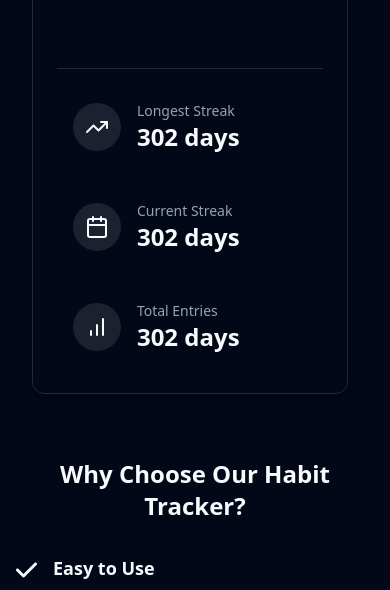
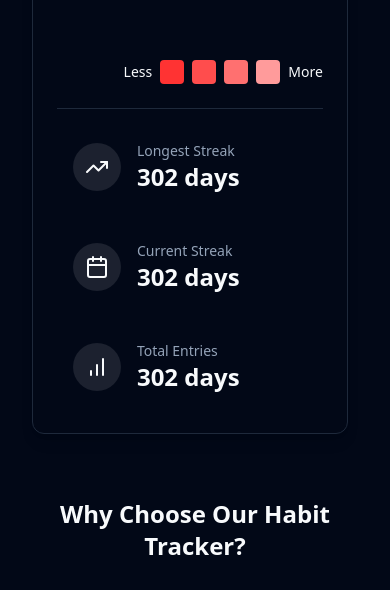
Before and after one commit to aryanbhat/habitify, a React (Vite) app: page / in a window 390 px wide. Shown: the part 1727-2317 px from the top of the page. Built offline with nearby package versions, Linux system fonts and the light colour scheme; no server answers.

Commit message:
feature: tooltip improvement, added color management

```diff
--- a/src/components/HabitCalendar.tsx
+++ b/src/components/HabitCalendar.tsx
@@ -3,6 +3,7 @@ import {
   TrendingUpIcon,
   BarChartIcon,
   Calendar,
+  CheckCircle2,
 } from "lucide-react";
 import { ResponsiveCalendar } from "@nivo/calendar";
 import { CalendarValue, HabitValue } from "@/Types/type";
@@ -29,6 +30,7 @@ import { useAppDispatch, useAppSelector } from "@/hooks/reduxHook";
 import { updateValue } from "@/stores/habitSlice/habitSlice";
 // import HabitDropDown from "./HabitDropDown";
 import { Textarea } from "./ui/textarea";
+import HabitDropDown from "./HabitDropDown";
 
 interface CalendarData {
   longestStreak: number;
@@ -72,8 +74,24 @@ export default function HabitCalendar(props: { data: HabitValue }) {
         borderRadius: "4px",
         boxShadow:
           "0 4px 6px -1px rgba(0, 0, 0, 0.1), 0 2px 4px -1px rgba(0, 0, 0, 0.06)",
+        padding: "8px 12px",
       },
     },
+  };
+
+  const toolTipStyle = {
+    background: "hsl(var(--secondary))",
+    color: "hsl(var(--secondary-foreground))",
+    fontSize: "14px",
+    // fontWeight: "bold",
+    borderRadius: "6px",
+    boxShadow:
+      "0 10px 15px -3px rgba(0, 0, 0, 0.1), 0 4px 6px -2px rgba(0, 0, 0, 0.05)",
+    padding: "10px 14px",
+    display: "flex",
+    flexDirection: "column" as const,
+    alignItems: "flex-start",
+    gap: "4px",
   };
 
   function handleTodayLog() {
@@ -113,7 +131,7 @@ export default function HabitCalendar(props: { data: HabitValue }) {
               Log Today
             </Button>
           </div>
-          {/* <HabitDropDown data={data} /> */}
+          <HabitDropDown data={data} />
         </div>{" "}
         <p className="text-sm text-muted-foreground mb-2 block">
           Click on any square in the calendar grid to view or edit the details
@@ -156,6 +174,31 @@ export default function HabitCalendar(props: { data: HabitValue }) {
               monthBorderColor="#020817"
               dayBorderWidth={2}
               dayBorderColor="#020817"
+              tooltip={({ day, value }) => (
+                <div style={toolTipStyle}>
+                  <span style={{ fontSize: "16px" }}>
+                    {new Date(day).toLocaleDateString("en-US", {
+                      weekday: "short",
+                      month: "short",
+                      day: "numeric",
+                    })}
+                  </span>
+                  {data.type === "checkbox" ? (
+                    <span
+                      style={{
+                        display: "flex",
+                        alignItems: "center",
+                        gap: "4px",
+                      }}
+                    >
+                      {value ? <CheckCircle2 size={16} /> : null}
+                      {value ? "Completed" : "Not completed"}
+                    </span>
+                  ) : (
+                    <span>{`${value} ${data.unit}`}</span>
+                  )}
+                </div>
+              )}
               legends={[
                 {
                   anchor: "bottom-right",
@@ -170,6 +213,23 @@ export default function HabitCalendar(props: { data: HabitValue }) {
               ]}
             />
           </div>
+          {data.type === "number" && (
+            <div className="flex justify-end items-center mt-4">
+              <div className="flex items-center space-x-2 md:mr-8">
+                <span className="text-sm font-medium">Less</span>
+                {colorsPallete[data.color as keyof typeof colorsPallete].map(
+                  (color: string, index: number) => (
+                    <div
+                      key={index}
+                      className="w-6 h-6 rounded"
+                      style={{ backgroundColor: color }}
+                    />
+                  )
+                )}
+                <span className="text-sm font-medium">More</span>
+              </div>
+            </div>
+          )}
         </div>
         <div className="grid grid-cols-1 md:grid-cols-3 gap-4 pt-4 border-t  border-border">
           {data.longestStreak && (
--- a/src/components/LandingHabitCalendar.tsx
+++ b/src/components/LandingHabitCalendar.tsx
@@ -1,4 +1,9 @@
-import { CalendarIcon, TrendingUpIcon, BarChartIcon } from "lucide-react";
+import {
+  CalendarIcon,
+  TrendingUpIcon,
+  BarChartIcon,
+  CheckCircle2,
+} from "lucide-react";
 import { ResponsiveCalendar } from "@nivo/calendar";
 import { CalendarValue, HabitValue } from "@/Types/type";
 import React, { useEffect, useRef, useState } from "react";
@@ -81,6 +86,21 @@ export default function HabitCalendar(props: { data: HabitValue }) {
     setColorValue(data.color);
   }
 
+  const toolTipStyle = {
+    background: "hsl(var(--secondary))",
+    color: "hsl(var(--secondary-foreground))",
+    fontSize: "14px",
+    // fontWeight: "bold",
+    borderRadius: "6px",
+    boxShadow:
+      "0 10px 15px -3px rgba(0, 0, 0, 0.1), 0 4px 6px -2px rgba(0, 0, 0, 0.05)",
+    padding: "10px 14px",
+    display: "flex",
+    flexDirection: "column" as const,
+    alignItems: "flex-start",
+    gap: "4px",
+  };
+
   return (
     <div className="bg-card text-card-foreground rounded-xl border shadow-lg overflow-hidden transition-all duration-300 hover:shadow-xl">
       <div className="p-6 space-y-6">
@@ -160,6 +180,31 @@ export default function HabitCalendar(props: { data: HabitValue }) {
               monthBorderColor="#020817"
               dayBorderWidth={2}
               dayBorderColor="#020817"
+              tooltip={({ day, value }) => (
+                <div style={toolTipStyle}>
+                  <span style={{ fontSize: "16px" }}>
+                    {new Date(day).toLocaleDateString("en-US", {
+                      weekday: "short",
+                      month: "short",
+                      day: "numeric",
+                    })}
+                  </span>
+                  {data.type === "checkbox" ? (
+                    <span
+                      style={{
+                        display: "flex",
+                        alignItems: "center",
+                        gap: "4px",
+                      }}
+                    >
+                      {value ? <CheckCircle2 size={16} /> : null}
+                      {value ? "Completed" : "Not completed"}
+                    </span>
+                  ) : (
+                    <span>{`${value} ${data.unit}`}</span>
+                  )}
+                </div>
+              )}
               legends={[
                 {
                   anchor: "bottom-right",
@@ -174,6 +219,23 @@ export default function HabitCalendar(props: { data: HabitValue }) {
               ]}
             />
           </div>
+          {data.type === "number" && (
+            <div className="flex justify-end items-center mt-4">
+              <div className="flex items-center space-x-2 md:mr-8">
+                <span className="text-sm font-medium">Less</span>
+                {colorsPallete[colorValue as keyof typeof colorsPallete].map(
+                  (color: string, index: number) => (
+                    <div
+                      key={index}
+                      className="w-6 h-6 rounded"
+                      style={{ backgroundColor: color }}
+                    />
+                  )
+                )}
+                <span className="text-sm font-medium">More</span>
+              </div>
+            </div>
+          )}
         </div>
         <div className="grid grid-cols-1 sm:grid-cols-3 gap-4 pt-4 border-t border-border">
           {data.longestStreak && (
--- a/src/constants/habitColor.ts
+++ b/src/constants/habitColor.ts
@@ -1,14 +1,14 @@
 export const colorsPallete = {
-  green: ["#4ade80", "#22c55e", "#16a34a", "#15803d"],
-  blue: ["#60a5fa", "#3b82f6", "#2563eb", "#1d4ed8"],
-  orange: ["#fb923c", "#f97316", "#ea580c", "#c2410c"],
-  purple: ["#c084fc", "#a855f7", "#9333ea", "#7e22ce"],
-  pink: ["#f472b6", "#ec4899", "#db2777", "#be185d"],
-  yellow: ["#fde047", "#facc15", "#eab308", "#ca8a04"],
-  teal: ["#5eead4", "#2dd4bf", "#14b8a6", "#0d9488"],
-  coral: ["#ff9b9b", "#ff7070", "#ff4d4d", "#ff3333"],
-  lime: ["#bef264", "#a3e635", "#84cc16", "#65a30d"],
-  skyBlue: ["#7dd3fc", "#38bdf8", "#0ea5e9", "#0284c7"],
+  green: ["#15803d", "#16a34a", "#22c55e", "#4ade80"],
+  blue: ["#1d4ed8", "#2563eb", "#3b82f6", "#60a5fa"],
+  orange: ["#c2410c", "#ea580c", "#f97316", "#fb923c"],
+  purple: ["#7e22ce", "#9333ea", "#a855f7", "#c084fc"],
+  pink: ["#be185d", "#db2777", "#ec4899", "#f472b6"],
+  yellow: ["#ca8a04", "#eab308", "#facc15", "#fde047"],
+  teal: ["#0d9488", "#14b8a6", "#2dd4bf", "#5eead4"],
+  coral: ["#ff3333", "#ff4d4d", "#ff7070", "#ff9b9b"],
+  lime: ["#65a30d", "#84cc16", "#a3e635", "#bef264"],
+  skyBlue: ["#0284c7", "#0ea5e9", "#38bdf8", "#7dd3fc"],
 };
 
 export const colors = Object.keys(colorsPallete);
```
